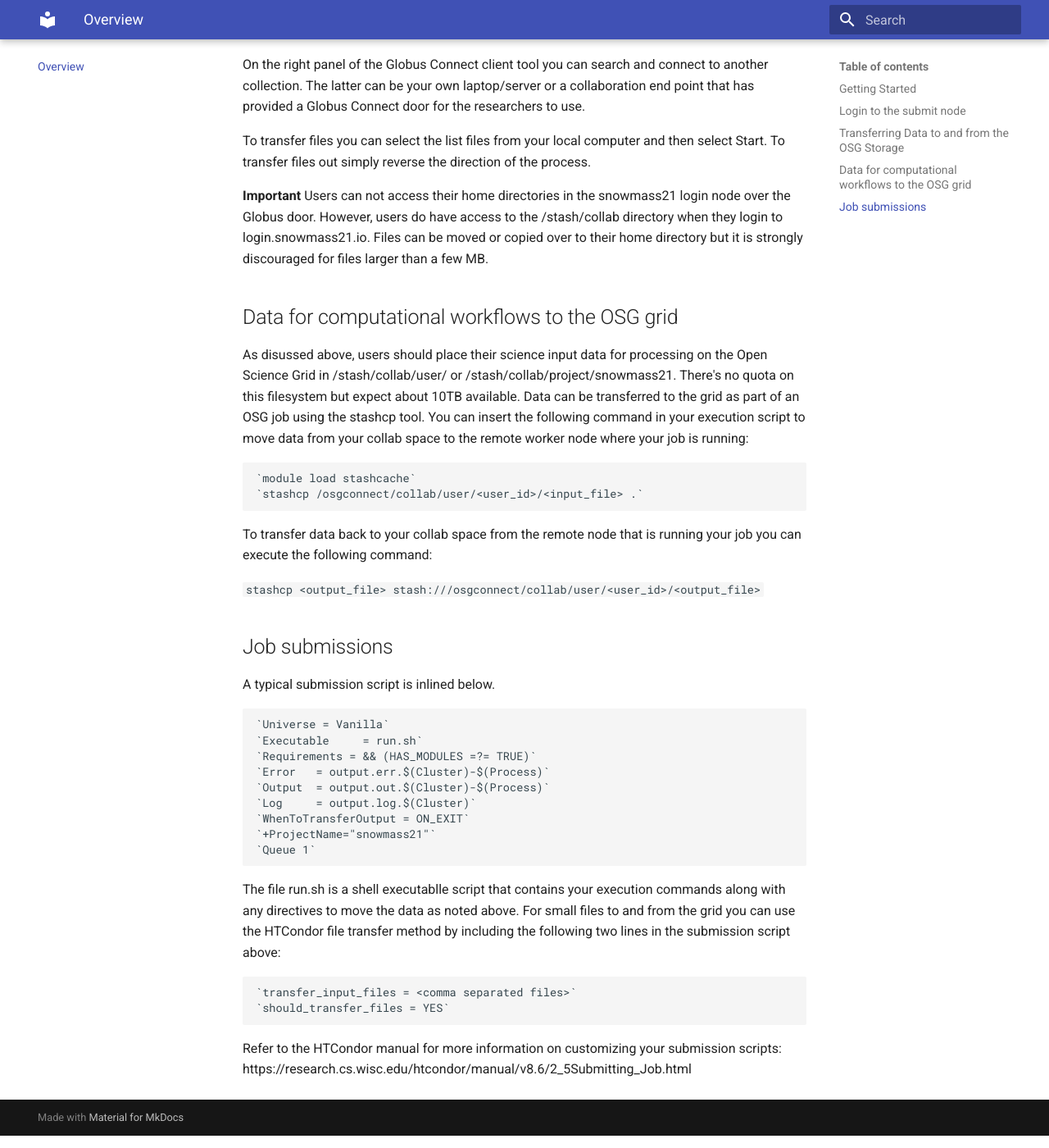
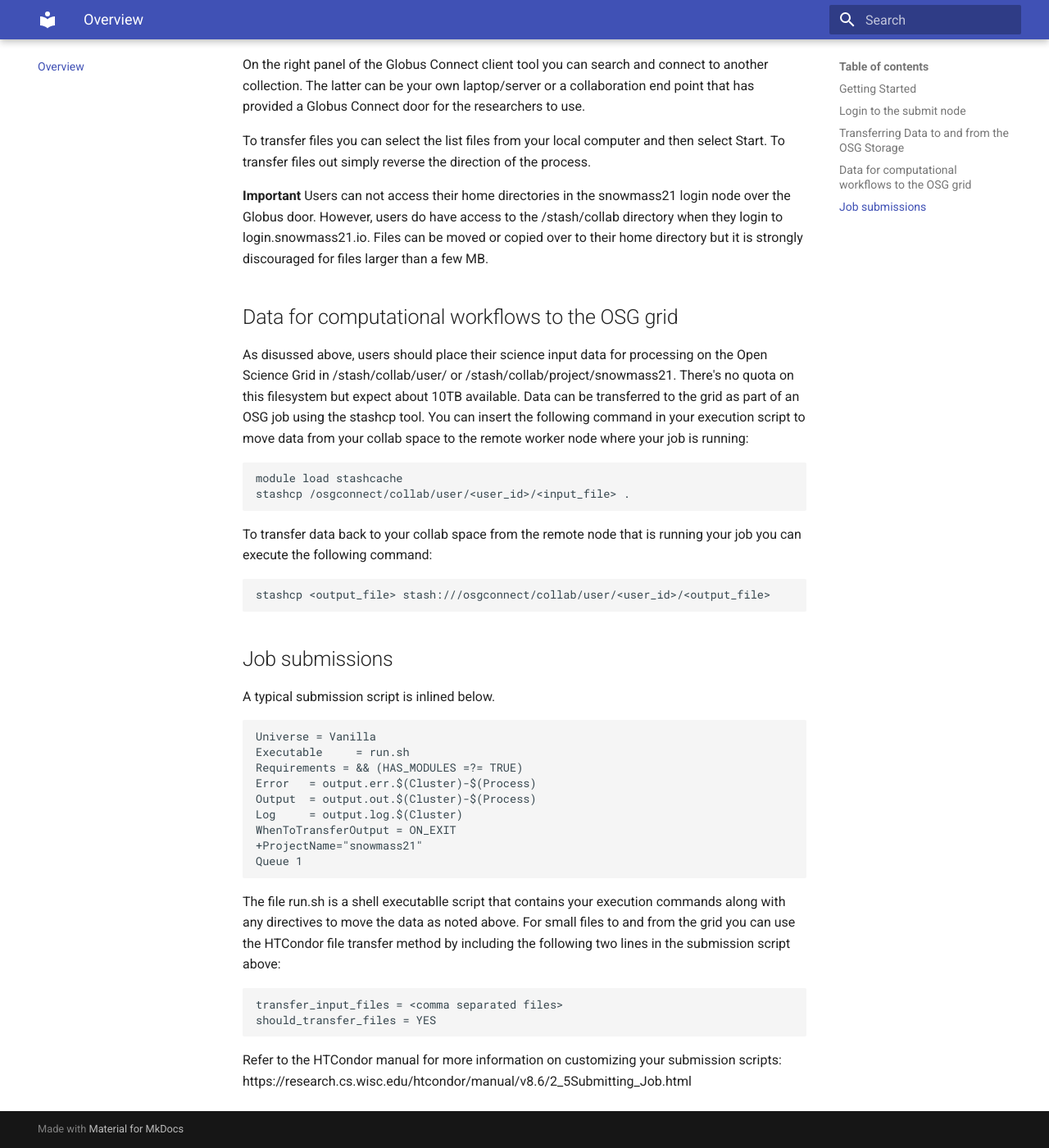
Before and after one commit to ppaschos/snowmass-connect-docs, an MkDocs documentation site: the page built from docs/index.md, in a window 1280 px wide and 1400 px high, scrolled down 1838 px. Shown: the whole window at 82% size. Built offline with MkDocs 1.6.1 and Material for MkDocs 9.7.7, drawn with Linux system fonts in a browser that asks for light colours.

```diff
--- a/docs/index.md
+++ b/docs/index.md
@@ -50,12 +50,12 @@ To transfer files you can select the list files from your local computer and the
 As disussed above, users should place their science input data for processing on the Open Science Grid in /stash/collab/user/<user_id> or /stash/collab/project/snowmass21. There's no quota on this filesystem but expect about 10TB available. Data can be transferred to the grid as part of an OSG job using the stashcp tool. You can insert the following command in your execution script to move data from your collab space to the remote worker node where your
 job is running:
 
-    `module load stashcache`
-    `stashcp /osgconnect/collab/user/<user_id>/<input_file> .`
+    module load stashcache
+    stashcp /osgconnect/collab/user/<user_id>/<input_file> .
 
 To transfer data back to your collab space from the remote node that is running your job you can execute the following command:
 
-`stashcp <output_file> stash:///osgconnect/collab/user/<user_id>/<output_file>`
+    stashcp <output_file> stash:///osgconnect/collab/user/<user_id>/<output_file>
 
 
 
@@ -63,21 +63,21 @@ To transfer data back to your collab space from the remote node that is running
 
 A typical submission script is inlined below.
 
-    `Universe = Vanilla`
-    `Executable     = run.sh`
-    `Requirements = && (HAS_MODULES =?= TRUE)`
-    `Error   = output.err.$(Cluster)-$(Process)`
-    `Output  = output.out.$(Cluster)-$(Process)`
-    `Log     = output.log.$(Cluster)`
-    `WhenToTransferOutput = ON_EXIT`
-    `+ProjectName="snowmass21"`
-    `Queue 1`
+    Universe = Vanilla
+    Executable     = run.sh
+    Requirements = && (HAS_MODULES =?= TRUE)
+    Error   = output.err.$(Cluster)-$(Process)
+    Output  = output.out.$(Cluster)-$(Process)
+    Log     = output.log.$(Cluster)
+    WhenToTransferOutput = ON_EXIT
+    +ProjectName="snowmass21"
+    Queue 1
 
 The file run.sh is a shell executablle script that contains your execution commands along with any directives to move the data as noted above.
 For small files to and from the grid you can use the HTCondor file transfer method by including the following two lines in the submission
 script above:
 
-    `transfer_input_files = <comma separated files>`
-    `should_transfer_files = YES`
+    transfer_input_files = <comma separated files>
+    should_transfer_files = YES
 
 Refer to the HTCondor manual for more information on customizing your submission scripts: https://research.cs.wisc.edu/htcondor/manual/v8.6/2_5Submitting_Job.html
```
